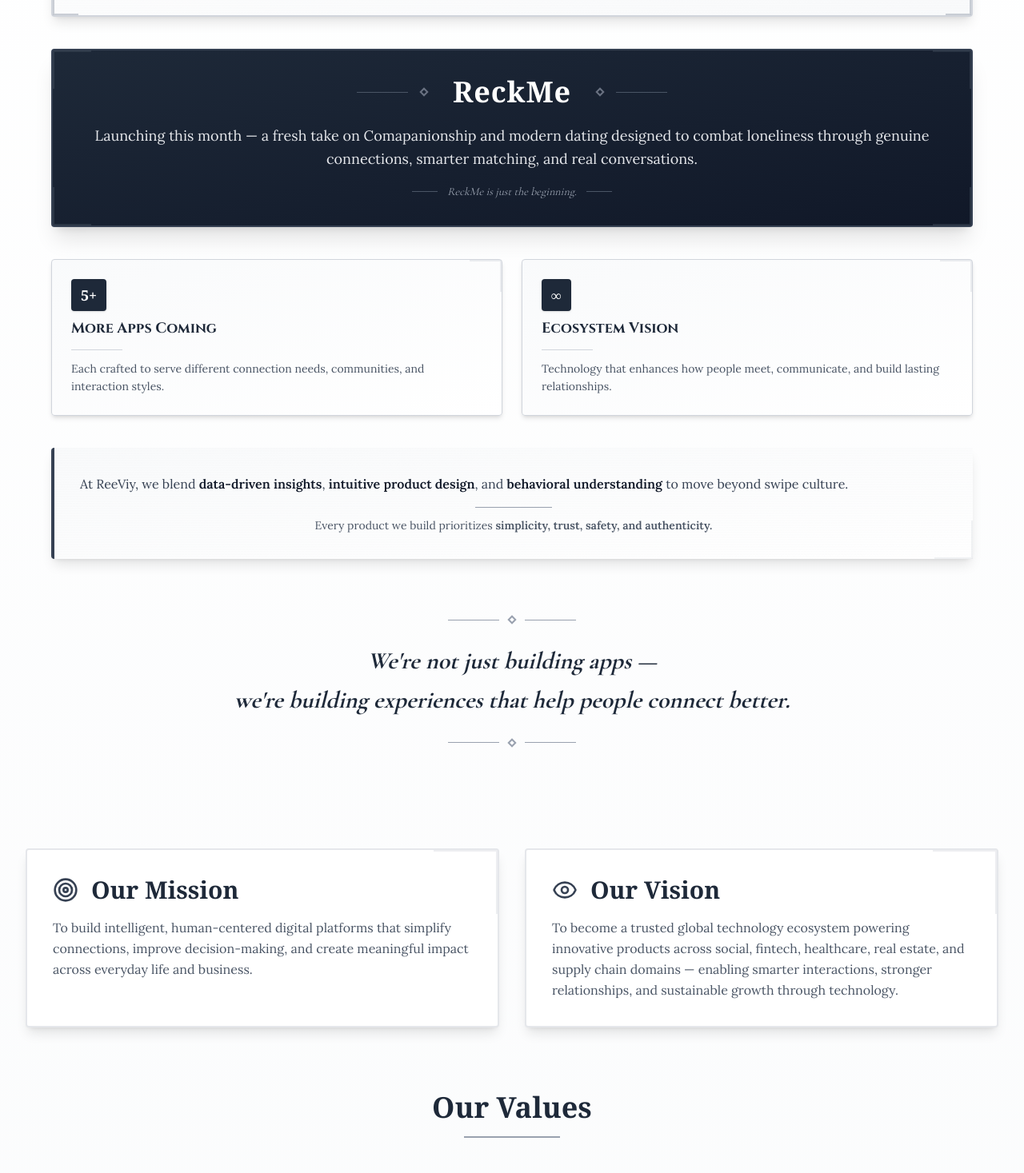
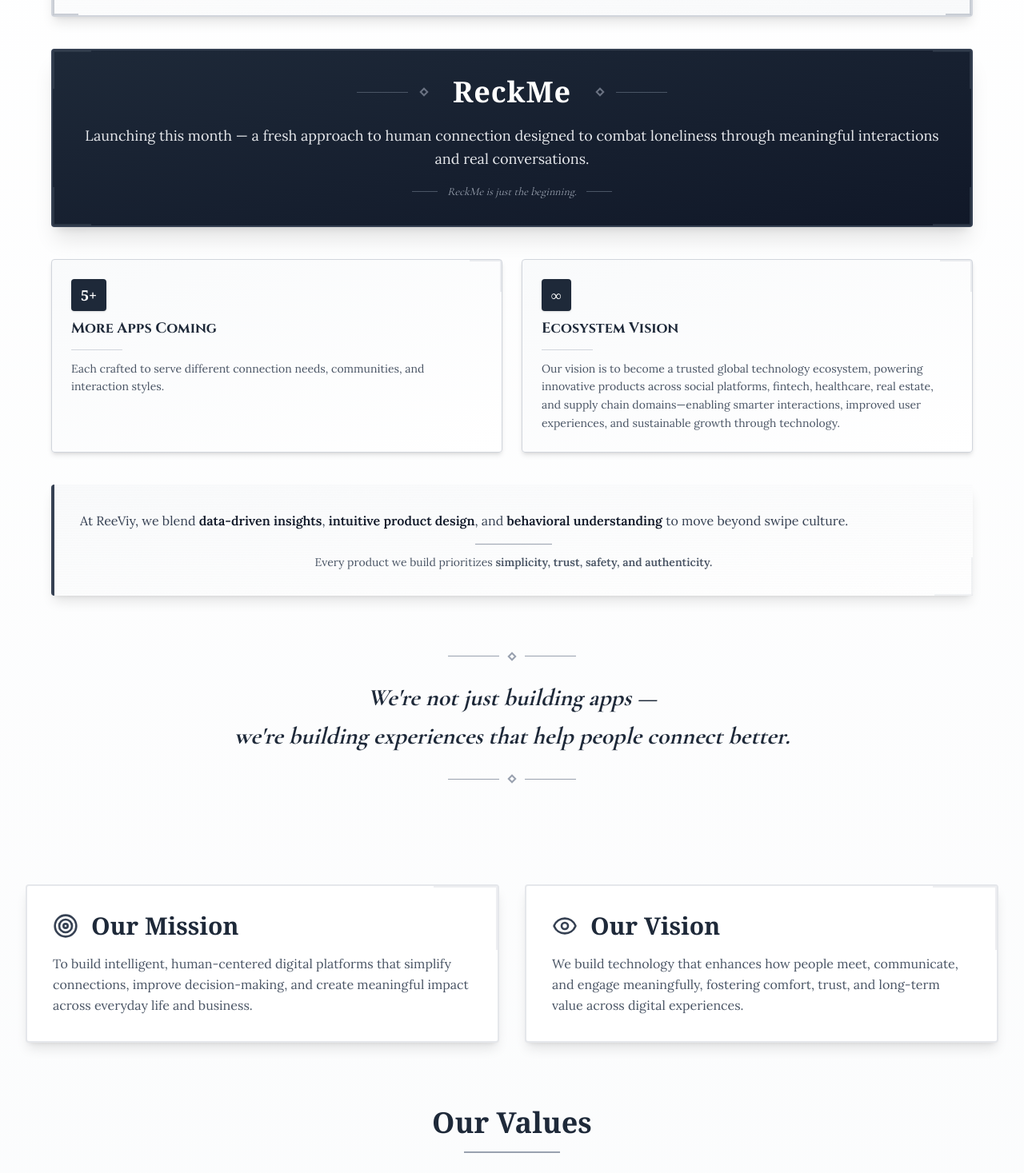
Before and after one commit to workNeosankalp/Reeviy-client, a React (Vite) app: page /about in a window 1280 px wide. Shown: the part 432-1899 px from the top of the page at 80% size. Built offline with nearby package versions, Linux system fonts and the light colour scheme.

Commit message:
changes in about and brands

```diff
--- a/src/components/About.jsx
+++ b/src/components/About.jsx
@@ -153,9 +153,9 @@
                   className="text-base md:text-lg text-gray-200 leading-relaxed text-center mb-3"
                   style={{ fontFamily: "'Lora', serif" }}
                 >
-                  Launching this month — a fresh take on Comapanionship and
-                  modern dating designed to combat loneliness through genuine
-                  connections, smarter matching, and real conversations.
+                  Launching this month — a fresh approach to human connection
+                  designed to combat loneliness through meaningful interactions
+                  and real conversations.
                 </p>
 
                 <div className="flex items-center justify-center gap-3 mt-4">
@@ -230,8 +230,11 @@
                   className="text-sm text-gray-600 leading-relaxed"
                   style={{ fontFamily: "'Lora', serif" }}
                 >
-                  Technology that enhances how people meet, communicate, and
-                  build lasting relationships.
+                  Our vision is to become a trusted global technology ecosystem,
+                  powering innovative products across social platforms, fintech,
+                  healthcare, real estate, and supply chain domains—enabling
+                  smarter interactions, improved user experiences, and
+                  sustainable growth through technology.
                 </p>
               </motion.div>
             </div>
@@ -351,10 +354,9 @@
               className="text-gray-600 leading-relaxed"
               style={{ fontFamily: "'Lora', serif" }}
             >
-              To become a trusted global technology ecosystem powering
-              innovative products across social, fintech, healthcare, real
-              estate, and supply chain domains — enabling smarter interactions,
-              stronger relationships, and sustainable growth through technology.
+              We build technology that enhances how people meet, communicate,
+              and engage meaningfully, fostering comfort, trust, and long-term
+              value across digital experiences.
             </p>
           </motion.div>
         </div>
--- a/src/components/AboutPreview.jsx
+++ b/src/components/AboutPreview.jsx
@@ -86,9 +86,10 @@
             style={{ fontFamily: "'Cormorant Garamond', serif" }}
           >
             ReeViy is a next-generation digital platform company focused on
-            building meaningful, human-first social and dating experiences. We
-            blend data-driven insights, intuitive design, and behavioral
-            understanding to create technology that helps people connect better.
+            building human-first social and wellness experiences. We combine
+            data-driven insights, intuitive design, and behavioral understanding
+            to create technology that helps people interact, engage, and feel
+            more connected in everyday life.
           </motion.p>
 
           <motion.button
--- a/src/components/Brands.jsx
+++ b/src/components/Brands.jsx
@@ -58,7 +58,7 @@
     {
       name: "ReckMe",
       description:
-        "A fresh take on modern dating designed to encourage genuine connections, smarter matching, and real conversations. ReckMe moves beyond swipe culture to help you build meaningful relationships.",
+        "A modern social platform built to move beyond swipe culture and focus on real conversations and meaningful interactions.",
       website: "https://reckme.com",
       playStoreUrl: "#",
       appStoreUrl: "#",
```
